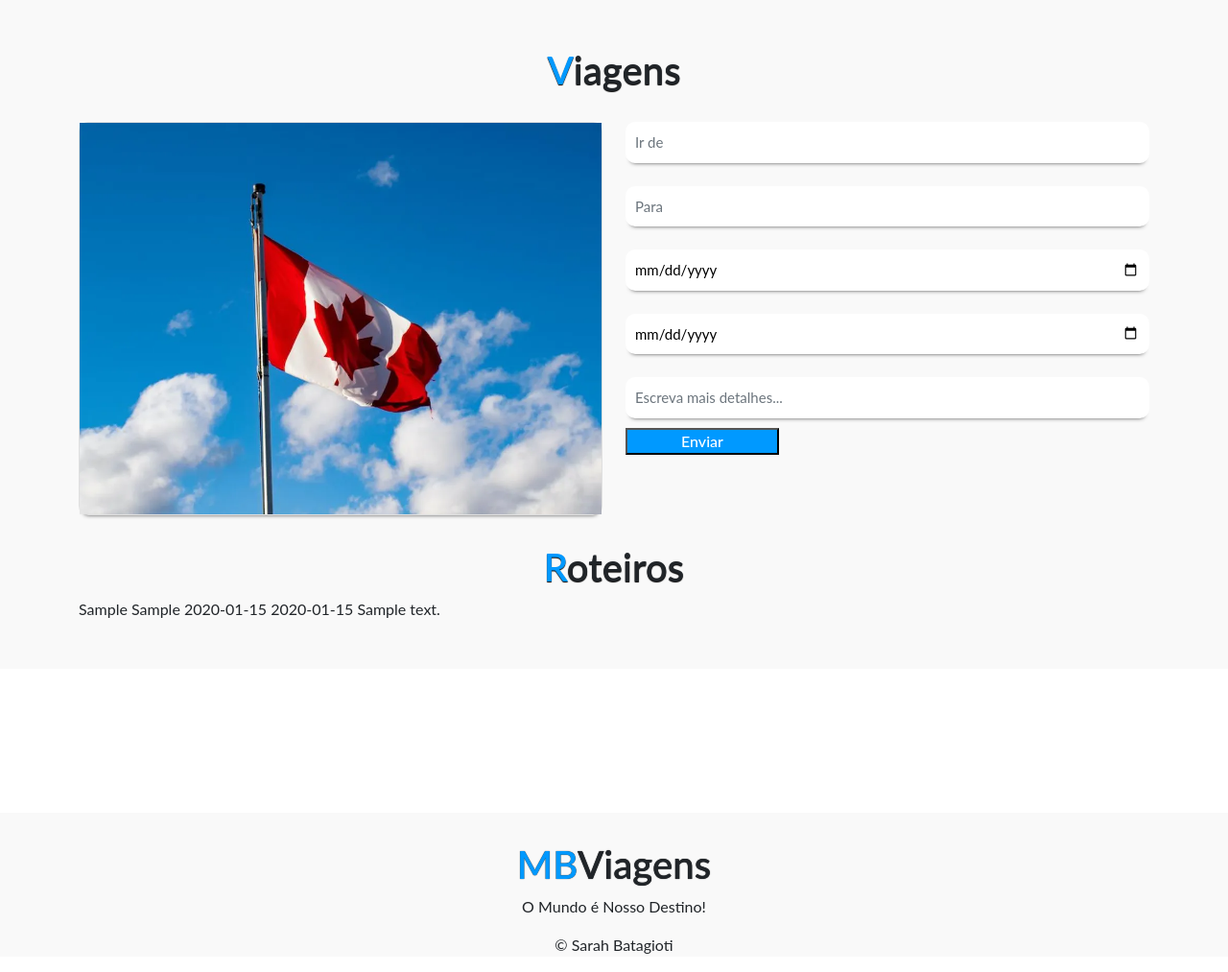
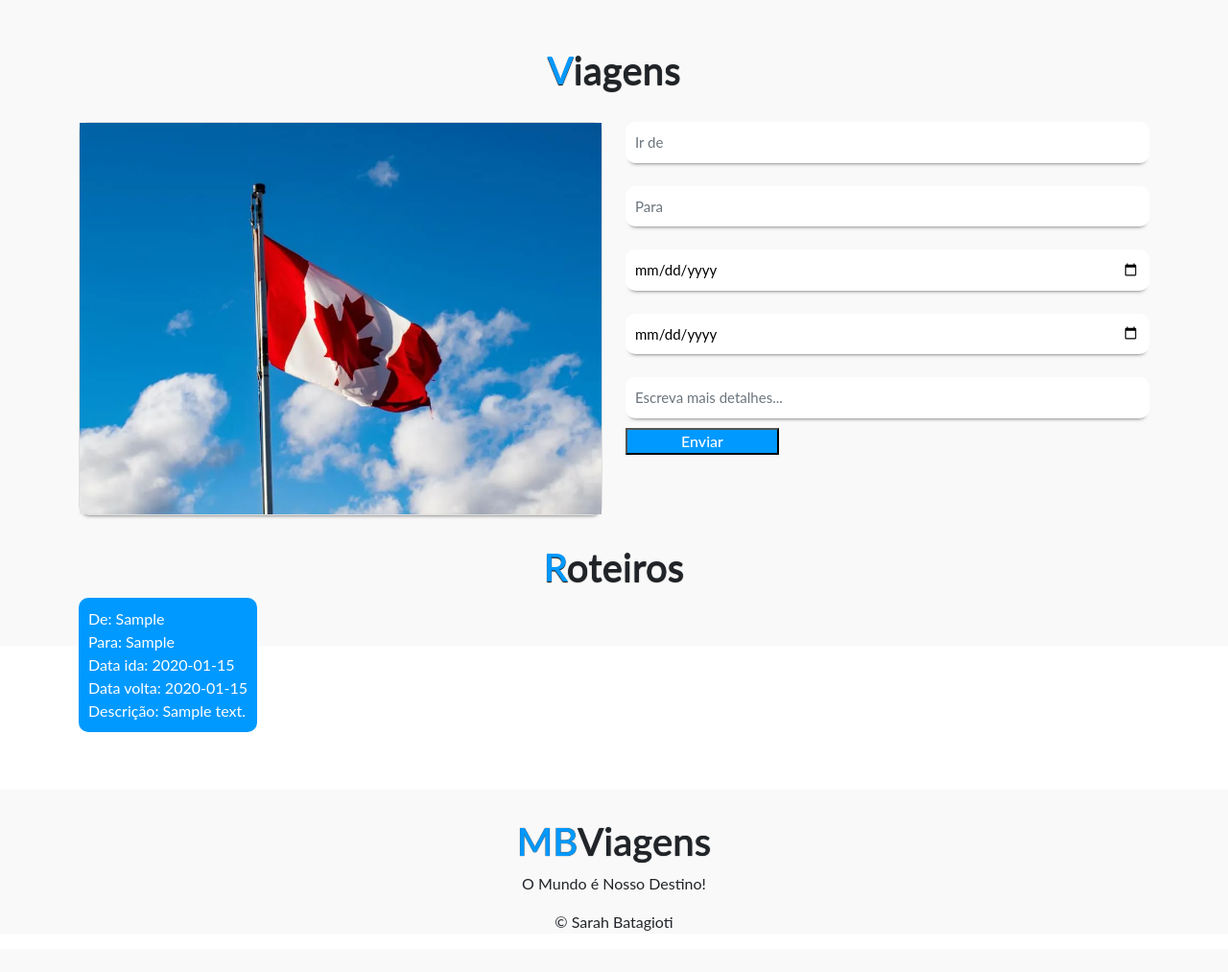
Before and after one commit to SarahBatagioti/Desafio3, a Flask app: page /contatos in a window 1280 px wide. Shown: the part 86-1099 px from the top of the page at 96% size. After the commit the page ends 1056 px from the top, so only its background shows below. Run offline with Flask 3, Linux system fonts and the light colour scheme; tables that the repository leaves empty hold one stand-in row (values such as "Sample post"); some libraries are stand-ins or nearby versions.

Commit message:
Estilização dos da listagem dos dados

```diff
--- a/app.py
+++ b/app.py
@@ -1,5 +1,6 @@
 from flask import Flask, render_template, request, redirect, url_for
 from flask_mysqldb import MySQL
+# mysql.connector
 
 
 app = Flask(__name__)
--- a/static/css/style.css
+++ b/static/css/style.css
@@ -270,6 +270,16 @@
 /* Section Gallary End */
 
 
+/* contatos */
+
+.roteiro {
+    background-color: #0099ff;
+    border-radius: 10px;
+    color: white;
+    padding: 10px;
+    margin-right: 10px;
+    float: left; /* Para colocar os quadrados um ao lado do outro */
+}
 
 
 /* About Start */
--- a/templates/contatos.html
+++ b/templates/contatos.html
@@ -34,13 +34,9 @@
         <div class="main-txt">
           <h1><span>R</span>oteiros</h1>
         </div>
-        <div>
           {% for contato in contato %}
-          <li class="roteiro">{{contato[1]}} {{contato[2]}} {{contato[3]}} {{contato[4]}} {{contato[5]}} </li>
+          <li class="roteiro"> De: {{contato[1]}} <br> Para: {{contato[2]}} <br> Data ida: {{contato[3]}} <br> Data volta: {{contato[4]}} <br> Descrição: {{contato[5]}} </li>
         {% endfor %}
-        </div>
-
-
       </div>
     </section>
     <!-- CONTATOS FIM -->
```
